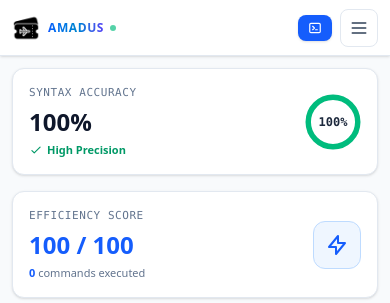
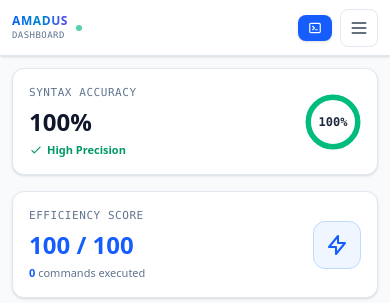
Before and after one commit to saifullahshams2/Amadus, a Laravel app: page /dashboard in a window 390 px wide. Shown: the top 303 px of the page. Run offline with Laravel 12, Linux system fonts and the light colour scheme; a user stored in the database is signed in; data comes from the database, SQL or seed files in the repository; tables that the repository leaves empty hold one stand-in row (values such as "Sample post"); data that the repository does not hold is empty; style sheets or scripts are compiled from the project's sources.

Commit message:
fix logo and header in mobile view

```diff
--- a/resources/views/layouts/dashboard.blade.php
+++ b/resources/views/layouts/dashboard.blade.php
@@ -164,7 +164,6 @@
 
                 <div class="h-14 px-4 flex items-center justify-between border-b border-slate-200 bg-white shrink-0">
                     <a href="{{ route('dashboard') }}" @click="mobileSidebarOpen = false" class="flex items-center space-x-2">
-                        <img src="{{ asset('airplane-ticket.png') }}" alt="Logo" class="w-7 h-7 object-contain">
                         <div class="text-xs font-black tracking-wider uppercase flex items-center gap-1">
                             <span class="bg-gradient-to-r from-blue-600 via-sky-600 to-indigo-600 bg-clip-text text-transparent">Amadus</span>
                             <span class="w-1.5 h-1.5 rounded-full bg-emerald-500 animate-pulse"></span>
@@ -267,15 +266,21 @@
     <div class="flex-1 flex flex-col h-full min-w-0 overflow-hidden bg-[#f8fafc]">
         <!-- Top Application Header -->
         <header class="h-14 px-3 sm:px-6 border-b border-slate-200 bg-white flex items-center justify-between shrink-0 shadow-sm z-20">
-            <div class="flex items-center space-x-2.5 xl:hidden">
-                <a href="{{ route('dashboard') }}" class="flex items-center space-x-2">
-                    <img src="{{ asset('airplane-ticket.png') }}" alt="Logo" class="w-7 h-7 sm:w-8 sm:h-8 object-contain">
-                    <div class="flex items-center gap-1.5">
-                        <span class="text-xs sm:text-sm font-black tracking-wider uppercase bg-gradient-to-r from-blue-600 via-sky-600 to-indigo-600 bg-clip-text text-transparent">
+            <div class="flex items-center space-x-2.5 xl:hidden min-w-0">
+                <a href="{{ route('dashboard') }}" class="flex items-center gap-2 min-w-0">
+                    <div class="min-w-0">
+                        <div class="text-xs sm:text-sm font-black tracking-wider uppercase bg-gradient-to-r from-blue-600 via-sky-600 to-indigo-600 bg-clip-text text-transparent">
                             Amadus
-                        </span>
-                        <span class="w-1.5 h-1.5 rounded-full bg-emerald-500 animate-pulse"></span>
+                        </div>
+                        <div class="text-[9px] sm:text-[10px] font-mono text-slate-500 uppercase tracking-wider truncate">
+                            @switch($currentSection ?? 'dashboard')
+                                @case('workspace') Active PNR @break
+                                @case('drills') Drills @break
+                                @default Dashboard
+                            @endswitch
+                        </div>
                     </div>
+                    <span class="w-1.5 h-1.5 rounded-full bg-emerald-500 animate-pulse shrink-0"></span>
                 </a>
             </div>
 
```
Also changed, not shown: resources/views/layouts/profile.blade.php (+5 -3 lines), resources/views/terminal/index.blade.php (+10 -9 lines).
